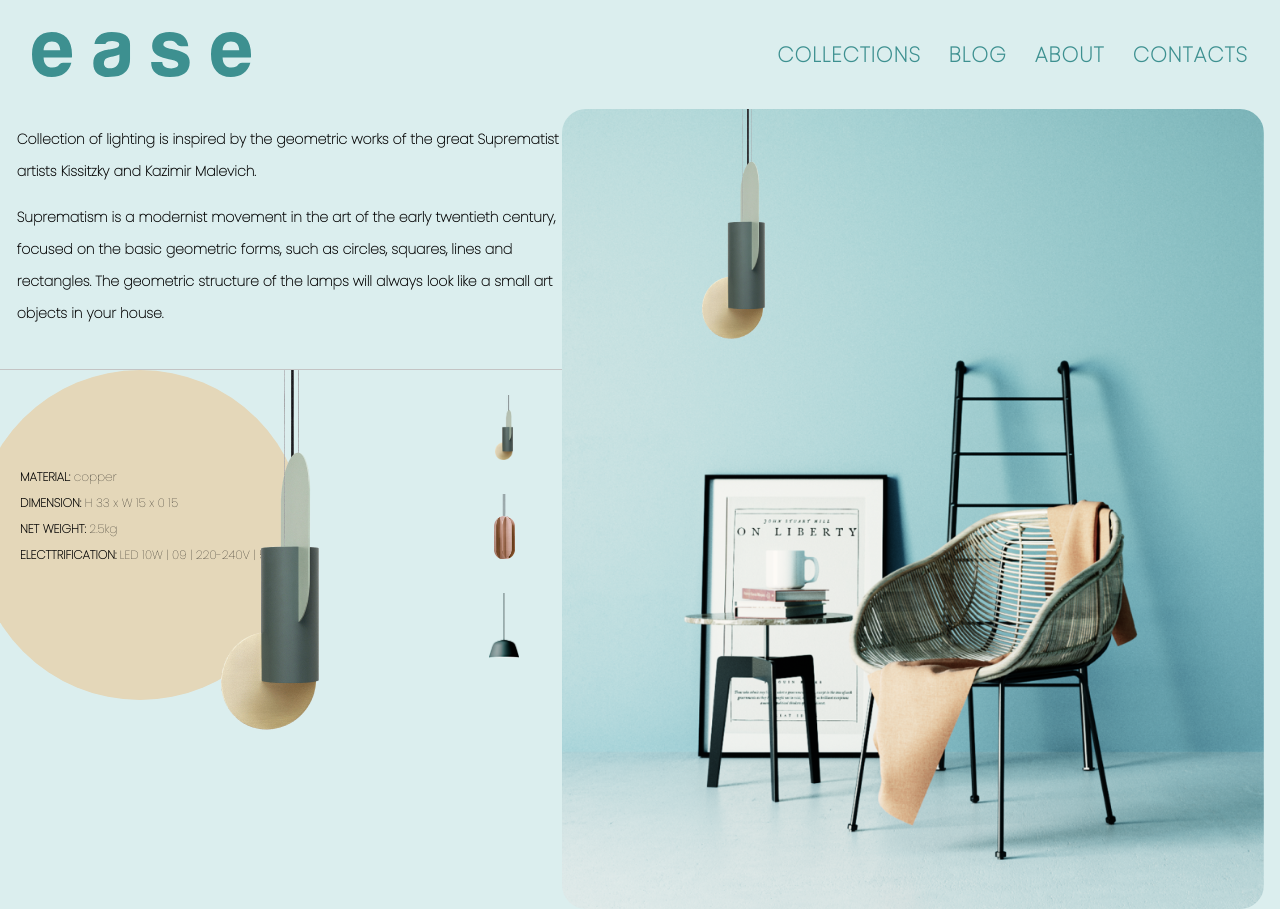
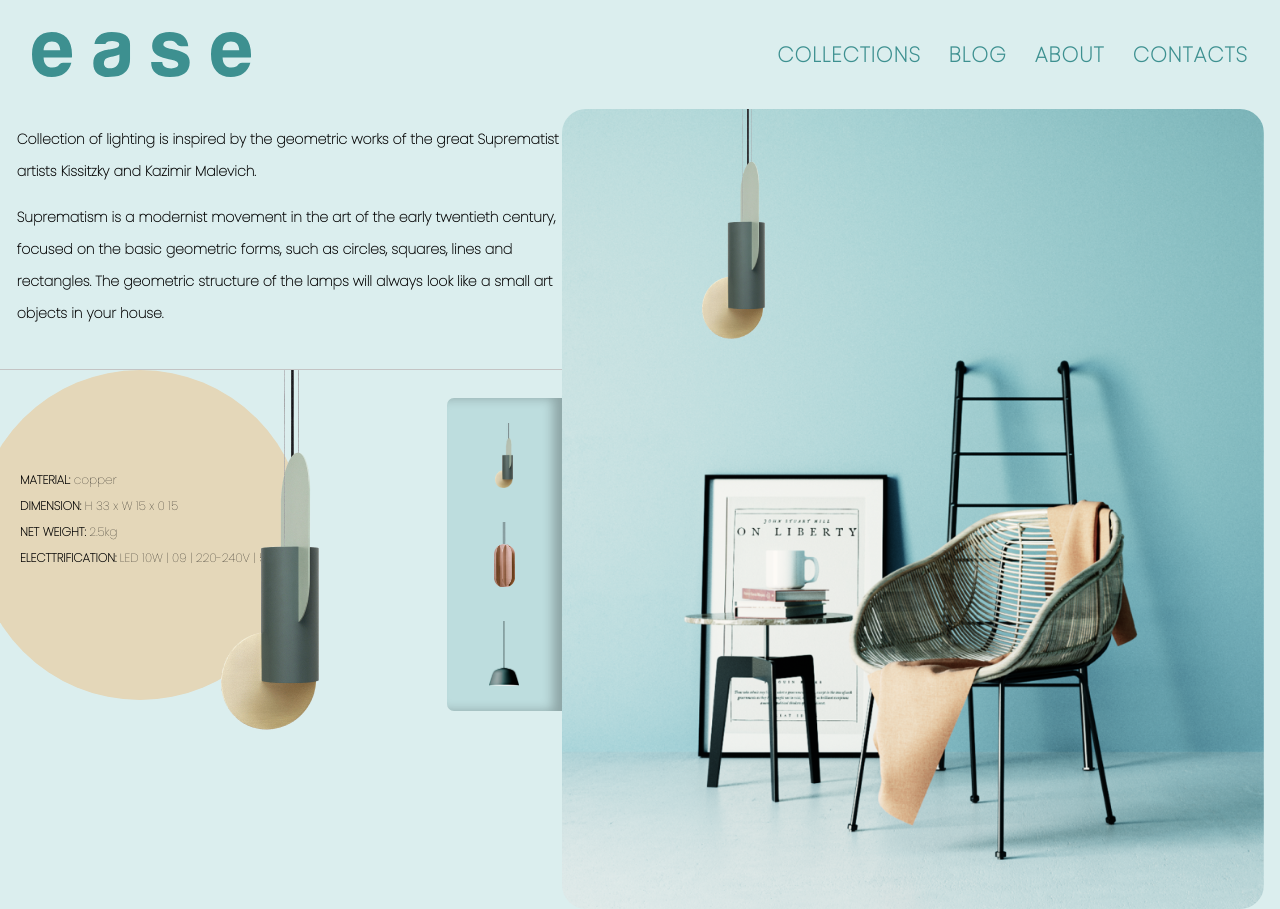
Before and after one commit to weck0/ease, a React (Create React App) app: page / in a window 1280 px wide. Built offline with nearby package versions, Linux system fonts and the light colour scheme.

Commit message:
tidying style

```diff
--- a/src/Control.scss
+++ b/src/Control.scss
@@ -1,9 +1,13 @@
 .Control {
+  margin-top: 28px;
   ul {
     list-style-type: none;
     margin: 0;
     padding: 8px;
     right: 0;
+    background: #bdddde;
+    border-radius: 7px 0 0 7px;
+    box-shadow: inset -9px 0px 11px 0px rgb(0 0 0 / 25%);
 
     li {
       padding: 17px;
@@ -13,6 +17,7 @@
       display: flex;
       align-items: center;
       justify-content: center;
+      cursor: pointer;
 
       img {
         height: 100%;
```
